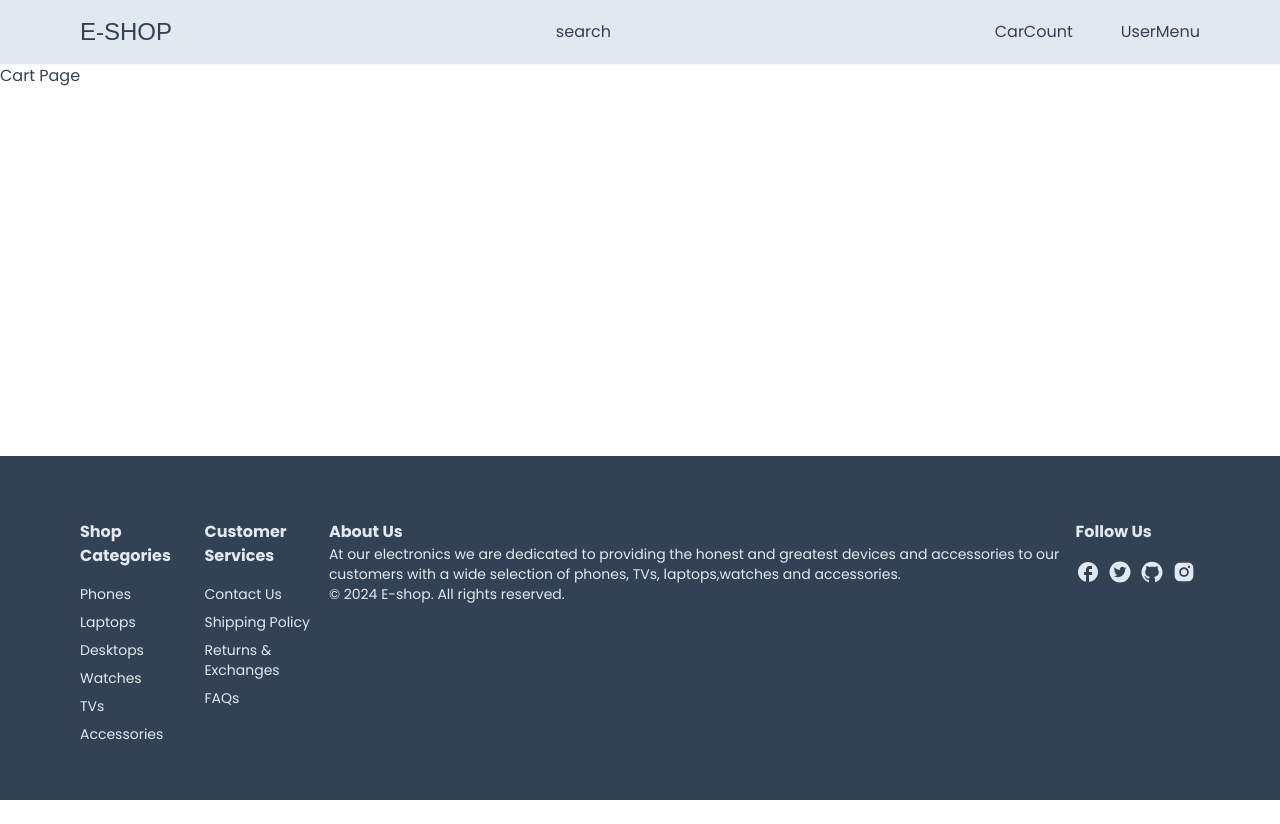
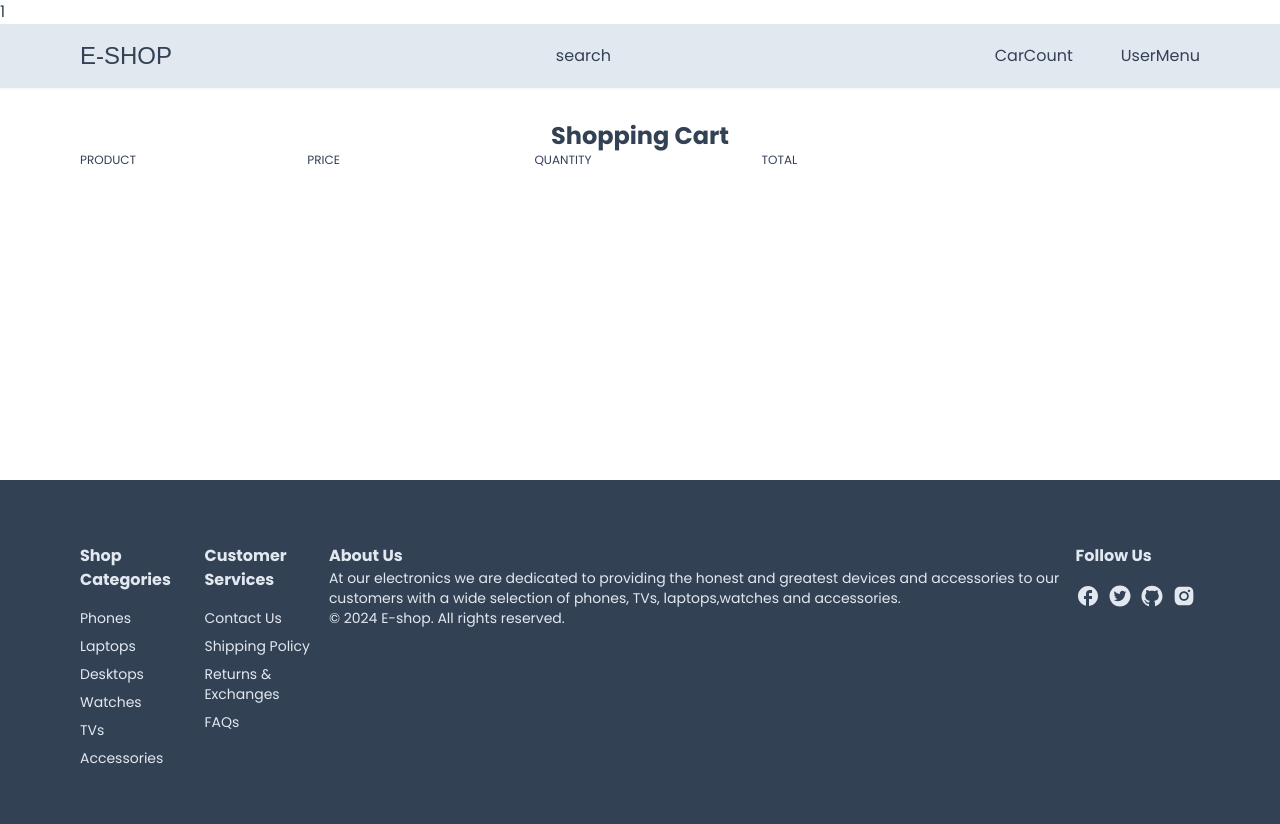
Before and after one commit to Anonymous-Roys/techHaven, a Next.js app: page /cart in a window 1280 px wide. Before the commit the page ends 800 px from the top, so only its background shows below. Built offline with nearby package versions, Linux system fonts and the light colour scheme; a web font is replaced by a local one.

Commit message:
shopping cart

```diff
--- /dev/null
+++ b/app/cart/CartClient.tsx
@@ -0,0 +1,40 @@
+import Link from "next/link";
+import { useCart } from "../hooks/useCart";
+import { MdArrowBack } from "react-icons/md";
+import Heading from "../components/Heading";
+
+const CartClient = () => {
+    const {cartProducts} =  useCart()
+
+    if(!cartProducts || cartProducts.length === 0) {
+        <div className="
+        flex flex-col items-center">
+            <div className="text-2xl">Your cart is empty</div>
+            <div>
+                <Link href={"/"} className="
+                text-slate-500
+                flex items-center
+                gap-1 mt-2">
+                    <MdArrowBack/>
+                    <span>Start Shopping</span>
+                </Link>
+            </div>
+        </div>
+    }
+    return ( <div>
+        <Heading title="Shopping Cart" center/>
+        <div className="
+        grid grid-cols-5
+        text-xs
+        gap-4
+        pb-2
+        items-center">
+            <div className="span-2">PRODUCT</div>
+            <div>PRICE</div>
+            <div>QUANTITY</div>
+            <div>TOTAL</div>
+        </div>
+    </div> );
+}
+
+export default CartClient;
--- a/app/cart/page.tsx
+++ b/app/cart/page.tsx
@@ -1,6 +1,11 @@
+import Container from "../components/Container";
+import CartClient from "./CartClient";
+
 const Cart = () => {
-    return ( <div>
-        Cart Page
+    return ( <div className="pt-8">
+       <Container>
+        <CartClient/>
+       </Container>
     </div> );
 }
 
--- a/app/hooks/useCart.tsx
+++ b/app/hooks/useCart.tsx
@@ -1,5 +1,13 @@
-import { createContext, useCallback, useContext, useEffect, useState } from "react";
+import {
+    createContext,
+    useCallback,
+    useContext,
+    useEffect,
+    useState
+} from "react";
 import { CartProductType } from "../product/[productId]/ProductDetails";
+import { toast } from 'react-hot-toast'
+
 
 type CartContextType = {
     cartTotalQty: number;
@@ -37,6 +45,7 @@ export const CartContextProvider = (props :Props) =>{
                 updatedCart = [product];
             }
 
+            toast.success('Product added to cart')
             localStorage.setItem('eShopCartItems', JSON.stringify(updatedCart));
             return updatedCart;
         })
--- a/app/layout.tsx
+++ b/app/layout.tsx
@@ -4,6 +4,7 @@ import "./globals.css";
 import NavBar from "./components/nav/NavBar";
 import Footer from "./components/footer/Footer";
 import CartProvider from "@/providers/CartProvider";
+import Toaster from "react-hot-toast"
 
 const inter = Inter({ subsets: ["latin"] });
 const poppins = Poppins({ subsets: ["latin"], weight:
@@ -24,6 +25,12 @@ export default function RootLayout({
     <html lang="en">
       <body className={`${poppins.className}
       text-slate-700`}>
+        <Toaster toastOptions={{
+          style:{
+            background:'rgb(51 65 85)',
+            color:'#fff'
+          }
+        }}/>
         <CartProvider>
         <div className="flex flex-col min-h-screen">
 
```
